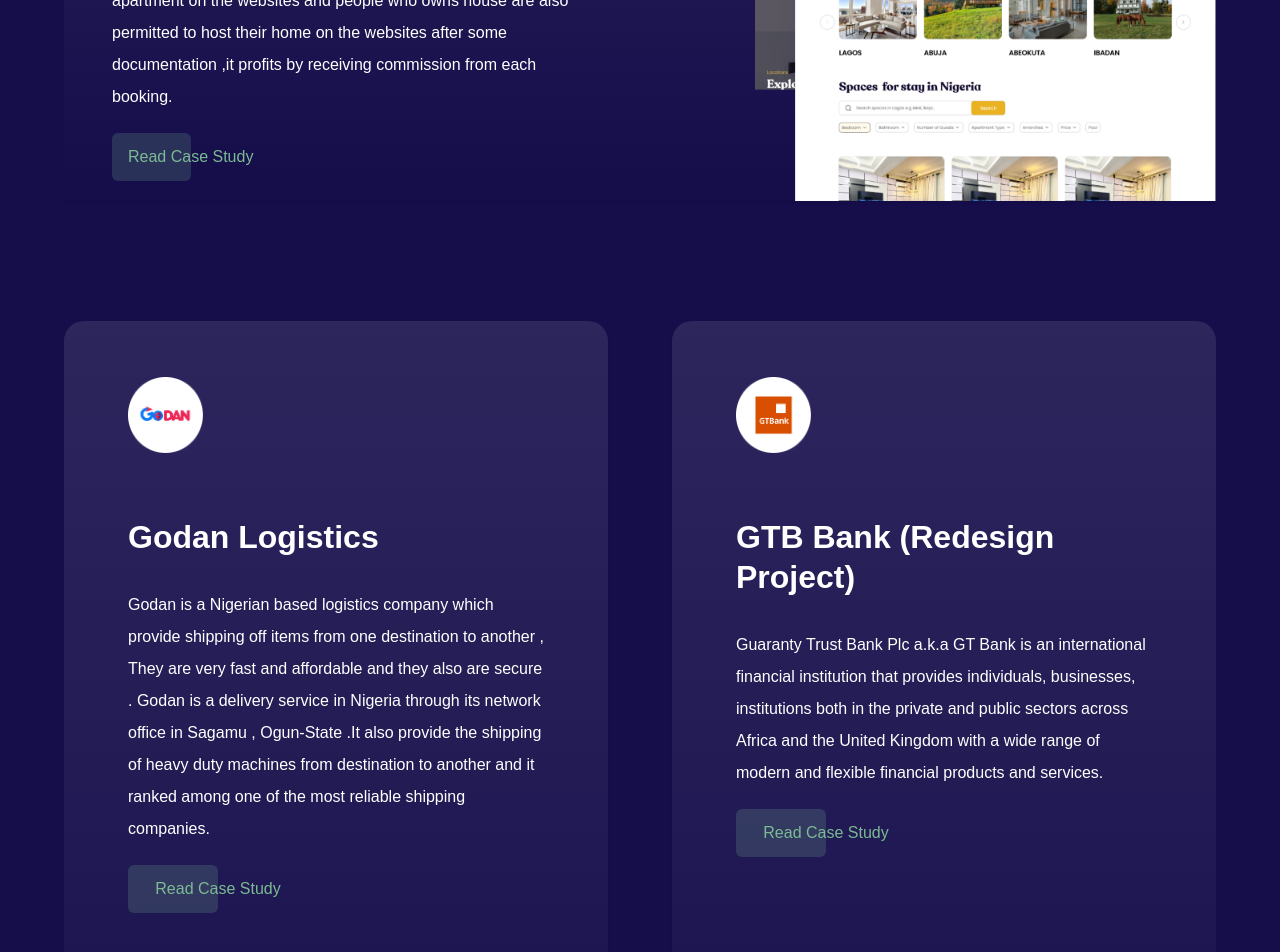
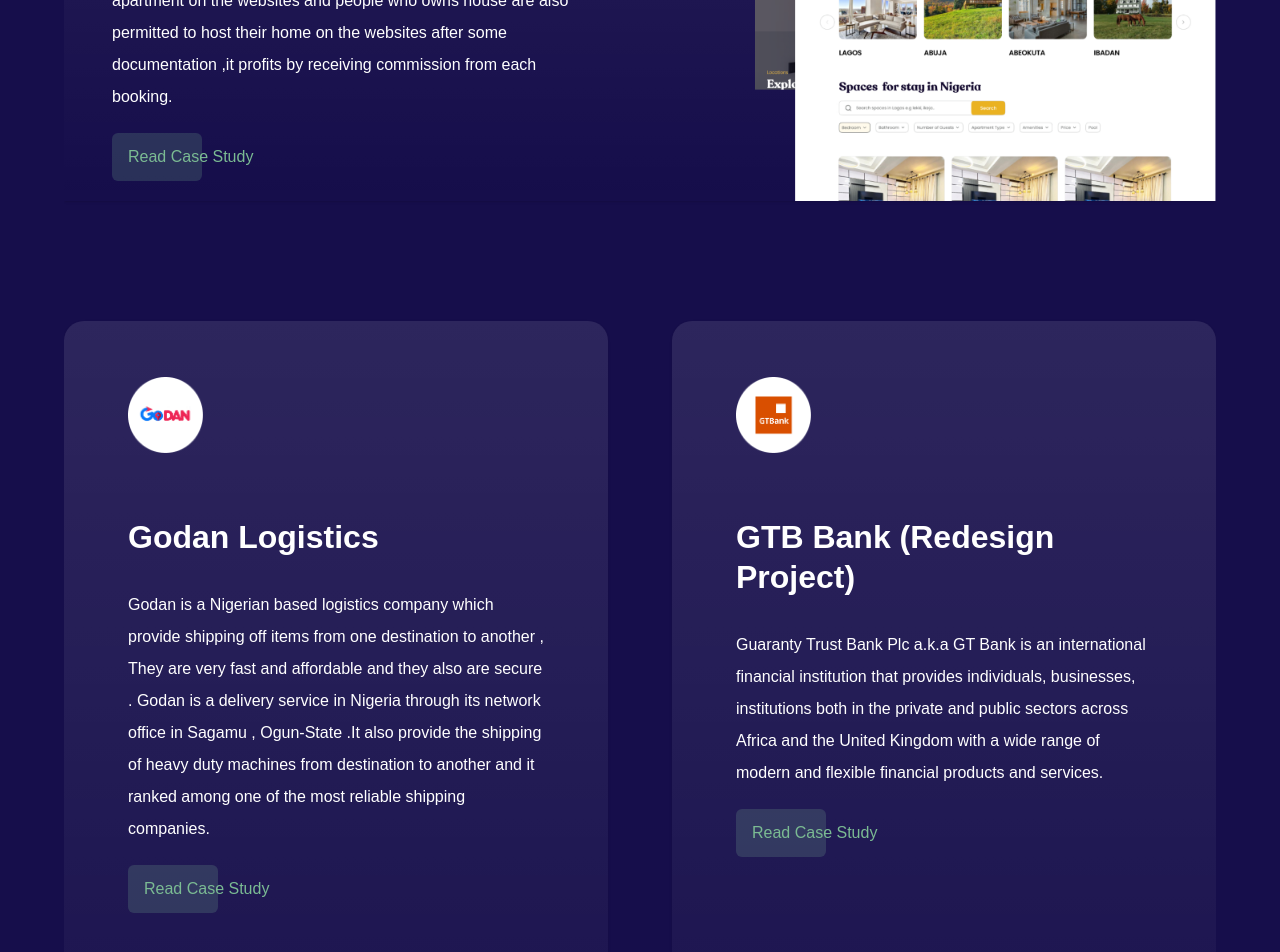
Before and after one commit to Vicopem01/lanre.tech, a Next.js app: page /projects in a window 1280 px wide. Shown: the part 760-1712 px from the top of the page. Built offline with nearby package versions, Linux system fonts and the light colour scheme; a web font is replaced by a local one.

Commit message:
Added prototype links to projects

```diff
--- a/components/sections/About/AddMe.js
+++ b/components/sections/About/AddMe.js
@@ -36,7 +36,11 @@
             I am available for full-time, part-time and contract roles.
           </p>
           <p className="text-4xl mt-s3">Open to relocation.</p>
-          <Button text="Send Message" classes="block ml-auto" />
+          <Button
+            text="Send Message"
+            classes="block ml-auto w-[170px]"
+            href="mailto:ajaoafeez93@gmail.com?subject=Hello%20Afeez&body=From%20your%20portfolio,%20"
+          />
           <hr className="border-[rgba(255,255,255,0.3)] my-s4" />
           <div className="flex justify-start">
             {SOCIALS.map((social, index) => (
--- a/components/sections/Projects/SelectedProjects.js
+++ b/components/sections/Projects/SelectedProjects.js
@@ -19,6 +19,8 @@
     company: "Spaceet Luxury Apartment",
     desc: "Spaceet is a Nigerian based company that operates an online marketing for lodging, primarily homestays for vacation rentals, and tourism activities. Based in Lagos ,Nigeria the platform is accessible via website and mobile app. Spaceet also owns an apartment on the websites and people who owns house are also permitted to host their home on the websites after some documentation ,it profits by receiving commission from each booking.",
     banner: SpaceetBanner,
+    prototype:
+      "https://www.figma.com/proto/avQ0WdEvv8GWFt1ED6o0ci/New-Portfolio?page-id=0%3A1&node-id=1328%3A4775&scaling=min-zoom&starting-point-node-id=1%3A160&show-proto-sidebar=1",
     hover: "#EAB221",
   },
   {
@@ -26,6 +28,8 @@
     company: "Godan Logistics",
     desc: "Godan is a Nigerian based logistics company which provide shipping off items from one destination to another , They are very fast and affordable and they also are secure . Godan is a delivery service in Nigeria through its network office in Sagamu , Ogun-State .It also provide the shipping of heavy duty machines from destination to another and it ranked among one of the most reliable shipping companies.",
     banner: GodanBanner,
+    prototype:
+      "https://www.figma.com/proto/avQ0WdEvv8GWFt1ED6o0ci/New-Portfolio?page-id=0%3A1&node-id=1311%3A5661&scaling=min-zoom&starting-point-node-id=1%3A160&show-proto-sidebar=1",
     hover: "#417CFF",
   },
   {
@@ -33,6 +37,8 @@
     company: "GTB Bank (Redesign Project)",
     desc: "Guaranty Trust Bank Plc a.k.a GT Bank is an international financial institution that provides individuals, businesses, institutions both in the private and public sectors across Africa and the United Kingdom with a wide range of modern and flexible financial products and services.",
     banner: GTBanner,
+    prototype:
+      "https://www.figma.com/proto/avQ0WdEvv8GWFt1ED6o0ci?page-id=0%3A1&node-id=1130%3A3029&scaling=min-zoom&starting-point-node-id=1%3A160&show-proto-sidebar=1",
     hover: "#D84F00",
   },
   {
@@ -40,6 +46,8 @@
     company: "CAPITAL EXCHANGE",
     desc: "Capital exchange is a Financial institution whose business areas include, Investments, Loans, Exchange and Savings. This project is about designing a web application user interface for capital exchange",
     banner: CapitalExchangeBanner,
+    prototype:
+      "https://www.figma.com/proto/avQ0WdEvv8GWFt1ED6o0ci/New-Portfolio?page-id=0%3A1&node-id=1385%3A4555&scaling=min-zoom&starting-point-node-id=1%3A160&show-proto-sidebar=1",
     hover: "#001E2F",
   },
   {
@@ -47,6 +55,8 @@
     company: "Quantum Travel",
     desc: "Quantum is travel application where you can displace destination management in which you can reserve special location , transportion and also flight with the aid of the mobile application.",
     banner: QuantumBanner,
+    prototype:
+      "https://www.figma.com/proto/avQ0WdEvv8GWFt1ED6o0ci?page-id=0%3A1&node-id=1416%3A4620&scaling=min-zoom&starting-point-node-id=1%3A160&show-proto-sidebar=1",
     hover: "#006156",
   },
 ];
@@ -73,13 +83,15 @@
               {PROJECTS[0].company}
             </h2>
             <p className="leading-8">{PROJECTS[0].desc}</p>
-            <Button classes="my-s4" text="Read Case Study" />
+            <Button
+              classes="block w-[180px] my-s4"
+              text="Read Case Study"
+              href={PROJECTS[0].prototype}
+            />
           </div>
           <Image
             src={PROJECTS[0].banner}
             alt=""
-            // width={500}
-            // height={480}
             className="self-end w-full md:w-2/5"
           />
         </div>
@@ -104,7 +116,11 @@
                     {project.company}
                   </h2>
                   <p className="leading-8">{project.desc}</p>
-                  <Button classes="my-s8 w-[180px]" text="Read Case Study" />
+                  <Button
+                    classes="block my-s9 w-[180px]"
+                    text="Read Case Study"
+                    href={project.prototype}
+                  />
                 </div>
                 <Image src={project.banner} alt="" />
               </div>
```
